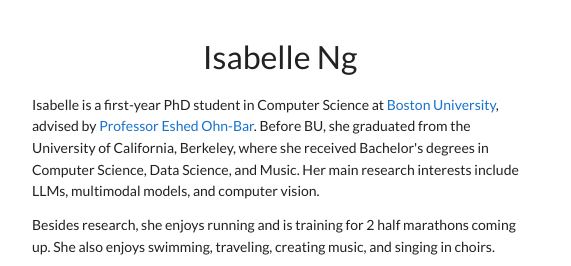
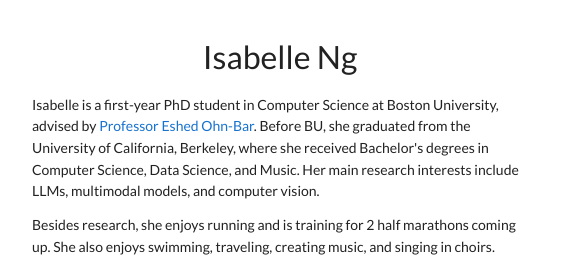
Before and after one commit to isabe11eNg/isabelle-ng.github.io, a plain HTML site: page index.html in a window 1280 px wide. Shown: the top 266 px of the page, 208-779 px from the left. Drawn offline with Linux system fonts and the light colour scheme.

Commit message:
updated bio

```diff
--- a/index.html
+++ b/index.html
@@ -110,7 +110,7 @@
     <div class="intro-text">
       <p class="name">Isabelle Ng</p>
       <p>
-        Isabelle is a first-year PhD student in Computer Science at <a href="https://www.bu.edu/cs/" target="_blank" rel="noopener">Boston University</a>,
+        Isabelle is a first-year PhD student in Computer Science at Boston University,
         advised by <a href="https://eshed1.github.io/" target="_blank" rel="noopener">Professor Eshed Ohn-Bar</a>.
         Before BU, she graduated from the University of California, Berkeley, where she received Bachelor's degrees in Computer Science,
         Data Science, and Music. Her main research interests include LLMs, multimodal models, and computer vision.
```
